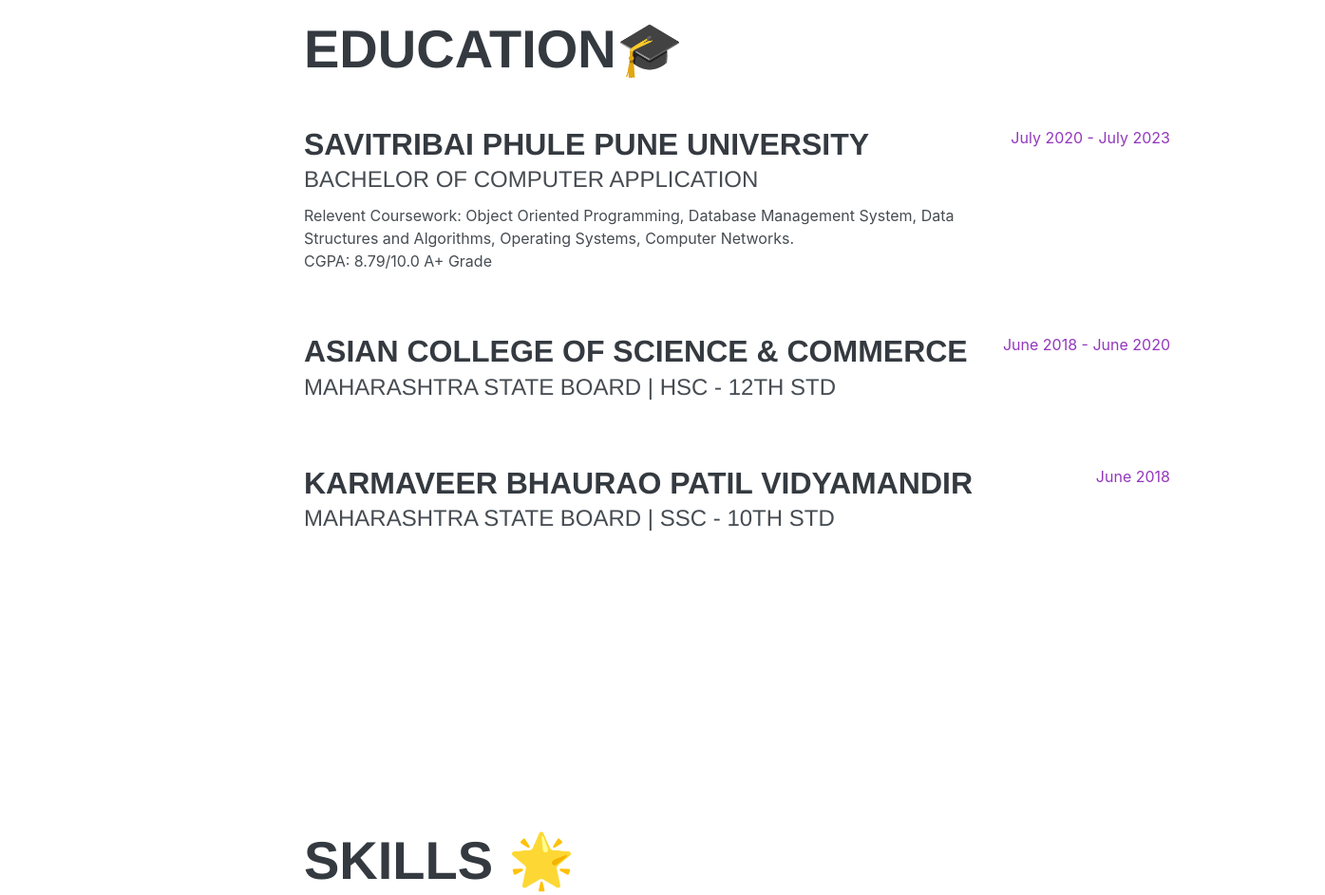
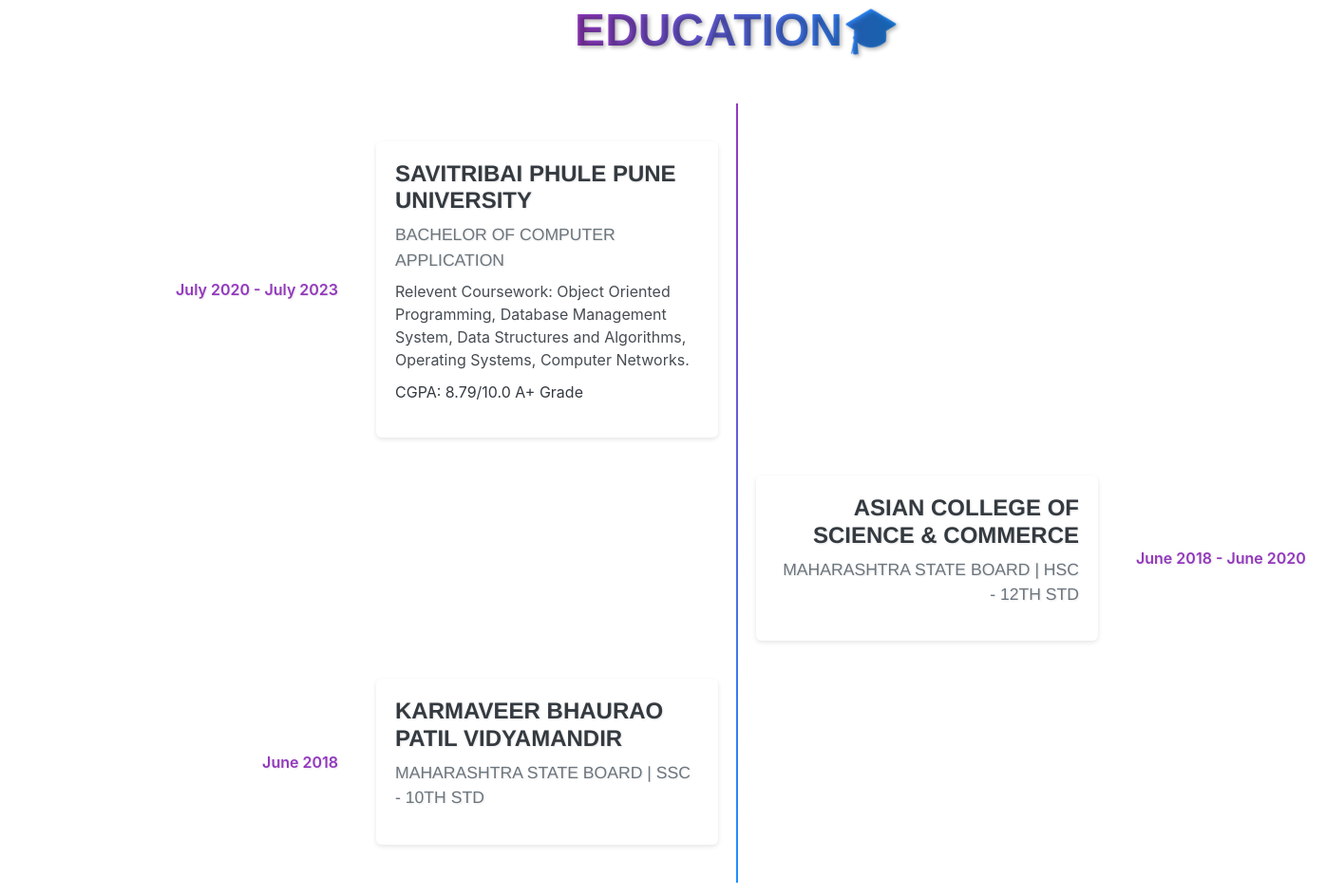
Before and after one commit to darshangaikwad4114/Portfolio, a website: page index.html in a window 1280 px wide. Shown: the part 1677-2620 px from the top of the page at 95% size, 1395 px wide, since content can reach past the window. Drawn offline with nearby package versions, Linux system fonts and the light colour scheme; a web font is replaced by a local one.

Commit message:
feat: Redesign education section with timeline and interactive styling
- Implement vertical timeline layout for education history
- Add gradient and shadow effects to section headings
- Create fadeInUp animation for education items
- Enhance visual hierarchy with hover and transition effects
- Improve overall readability and interactivity of education section

```diff
--- a/index.html
+++ b/index.html
@@ -118,39 +118,41 @@
         <section class="resume-section" id="education">
             <div class="resume-section-content">
                 <h2 class="mb-5">Education🎓</h2>
-                <div class="d-flex flex-column flex-md-row justify-content-between mb-5 mb-5">
-                    <div class="flex-grow-1">
-                        <h3 class="mb-0">Savitribai Phule Pune University</h3>
+                <div class="education-timeline">
+                    <div class="education-item">
+                        <div class="education-date">
+                            <span class="text-primary">July 2020 - July 2023</span>
+                        </div>
+                        <div class="education-content">
+                            <h3>Savitribai Phule Pune University</h3>
                             <div class="subheading mb-2">Bachelor of Computer Application</div>
                             <div>Relevent Coursework: Object Oriented Programming, Database
                                 Management System, Data Structures and Algorithms, Operating Systems, Computer Networks.
                             </div>
                             <p>CGPA: 8.79/10.0 A+ Grade</p>
                         </div>
-                    <div class="flex-shrink-0">
-                        <span class="text-primary">July 2020 - July 2023</span>
                     </div>
+                    <div class="education-item">
+                        <div class="education-date">
+                            <span class="text-primary">June 2018 - June 2020</span>
                         </div>
-                <div class="d-flex flex-column flex-md-row justify-content-between mb-5">
-                    <div class="flex-grow-1">
-                        <h3 class="mb-0">ASIAN COLLEGE OF SCIENCE & COMMERCE</h3>
+                        <div class="education-content">
+                            <h3>ASIAN COLLEGE OF SCIENCE & COMMERCE</h3>
                             <div class="subheading mb-3">
                                 MAHARASHTRA STATE BOARD | HSC - 12TH STD
                             </div>
                         </div>
-                    <div class="flex-shrink-0">
-                        <span class="text-primary">June 2018 - June 2020</span>
                     </div>
+                    <div class="education-item">
+                        <div class="education-date">
+                            <span class="text-primary">June 2018</span>
                         </div>
-                <div class="d-flex flex-column flex-md-row justify-content-between mb-5">
-                    <div class="flex-grow-1">
-                        <h3 class="mb-0">KARMAVEER BHAURAO PATIL VIDYAMANDIR</h3>
+                        <div class="education-content">
+                            <h3>KARMAVEER BHAURAO PATIL VIDYAMANDIR</h3>
                             <div class="subheading mb-3">
                                 MAHARASHTRA STATE BOARD | SSC - 10TH STD
                             </div>
                         </div>
-                    <div class="flex-shrink-0">
-                        <span class="text-primary">June 2018</span>
                     </div>
                 </div>
             </div>
--- a/src/scss/main.scss
+++ b/src/scss/main.scss
@@ -1973,3 +1973,121 @@
     transform: translateY(0);
   }
 }
+
+#education {
+  .resume-section-content {
+    display: flex;
+    flex-direction: column;
+    align-items: center;
+    text-align: center;
+  }
+
+  h2 {
+    font-size: 3rem;
+    background: linear-gradient(to right, #9338bd, #1e90ff);
+    -webkit-background-clip: text;
+    -webkit-text-fill-color: transparent;
+    text-shadow: 2px 2px 4px rgba(0, 0, 0, 0.3);
+  }
+
+  .education-timeline {
+    position: relative;
+    max-width: 800px;
+    margin: 0 auto;
+    padding: 20px 0;
+
+    &::before {
+      content: "";
+      position: absolute;
+      top: 0;
+      left: 50%;
+      width: 2px;
+      height: 100%;
+      background: linear-gradient(to bottom, #9338bd, #1e90ff);
+      transform: translateX(-50%);
+    }
+  }
+
+  .education-item {
+    position: relative;
+    width: 50%;
+    padding: 20px;
+    opacity: 0;
+    animation: fadeInUp 0.6s ease forwards;
+
+    &:nth-child(odd) {
+      text-align: left;
+      margin-left: 0;
+      transform: translateX(-20px);
+
+      .education-date {
+        left: auto;
+        right: calc(100% + 20px);
+        transform: translateY(-50%);
+      }
+    }
+
+    &:nth-child(even) {
+      text-align: right;
+      margin-left: 50%;
+      transform: translateX(20px);
+
+      .education-date {
+        left: calc(100% + 20px);
+        right: auto;
+        transform: translateY(-50%);
+      }
+    }
+
+    &:hover {
+      .education-content {
+        box-shadow: 0 0 20px rgba(0, 0, 0, 0.2);
+        transform: scale(1.02);
+      }
+    }
+  }
+
+  .education-content {
+    background: #fff;
+    padding: 20px;
+    border-radius: 6px;
+    box-shadow: 0 2px 5px rgba(0, 0, 0, 0.1);
+    transition: all 0.3s ease;
+    position: relative;
+    z-index: 1;
+
+    h3 {
+      font-size: 1.5rem;
+      color: #343a40;
+      text-shadow: 1px 1px 2px rgba(0, 0, 0, 0.1);
+    }
+
+    .subheading {
+      font-size: 1.1rem;
+      color: #6c757d;
+      text-shadow: 1px 1px 2px rgba(0, 0, 0, 0.1);
+    }
+
+    p {
+      margin-top: 10px;
+      color: #343a40;
+    }
+  }
+
+  .education-date {
+    position: absolute;
+    top: 50%;
+    font-size: 1rem;
+    font-weight: 600;
+    color: #9338bd;
+    text-shadow: 1px 1px 2px rgba(0, 0, 0, 0.1);
+    white-space: nowrap;
+  }
+}
+
+@keyframes fadeInUp {
+  to {
+    opacity: 1;
+    transform: translateX(0);
+  }
+}
```
Also changed, not shown: src/css/main.css. Lines whose indentation alone changed are shown as unchanged.
